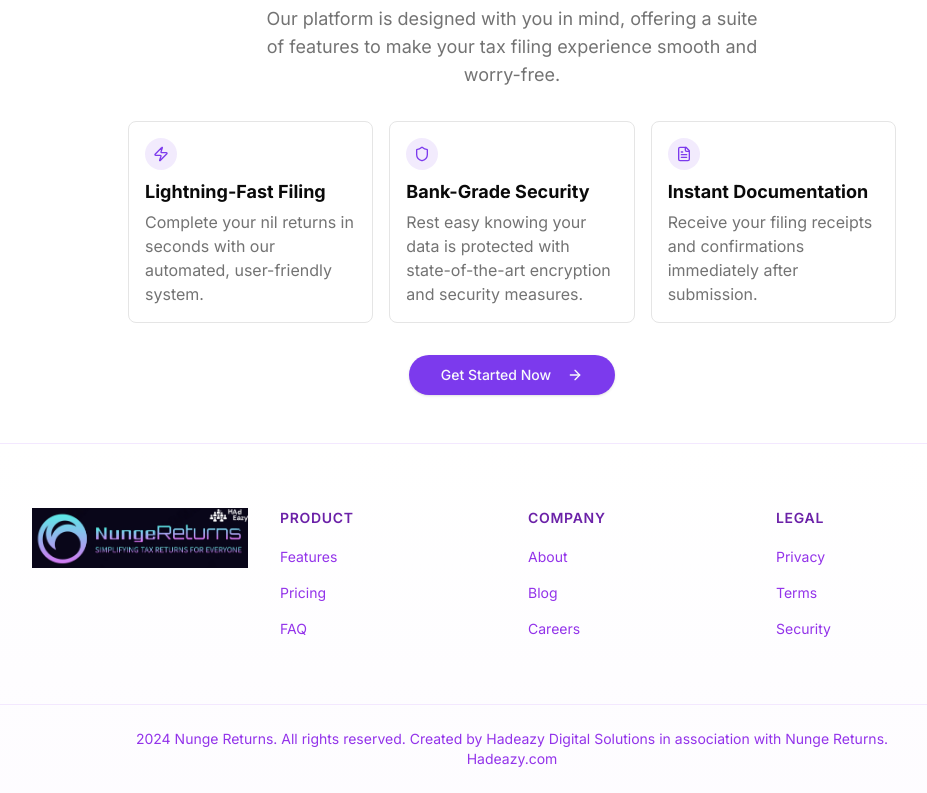
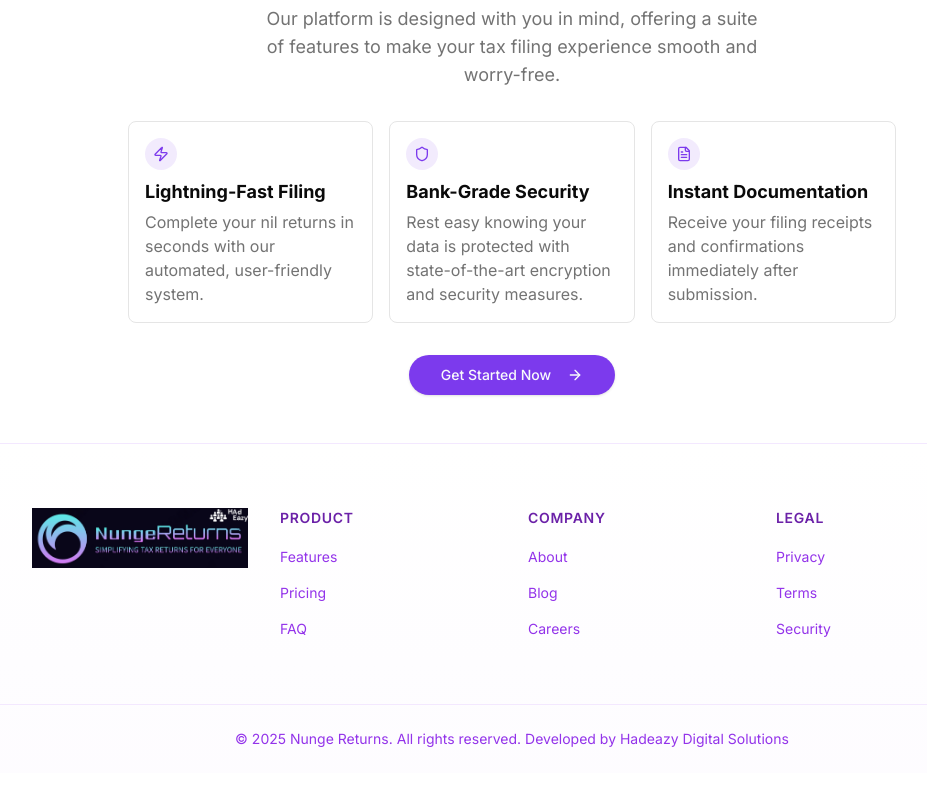
Before and after one commit to imodoiepale/nunge-returns, a Next.js app: page / in a window 1280 px wide. Shown: the part 612-1405 px from the top of the page, without its empty margins (128-1055 px from the left). Built offline with nearby package versions, Linux system fonts and the light colour scheme; no server answers; the database is empty.

Commit message:
footer changes

```diff
--- a/components/site-footer.tsx
+++ b/components/site-footer.tsx
@@ -106,16 +106,7 @@ export function SiteFooter() {
       <div className="border-t border-purple-100">
         <div className="container px-4 py-6">
           <p className="text-center text-sm text-purple-600">
-            {new Date().getFullYear()} Nunge Returns. All rights reserved. Created by Hadeazy Digital Solutions in association with Nunge Returns.
-            <br />
-            <a
-              href="https://hadeazy.com"
-              className="text-sm text-purple-600 transition-colors hover:text-purple-800"
-              target="_blank"
-              rel="noopener noreferrer"
-            >
-              Hadeazy.com
-            </a>
+            &copy; 2025 Nunge Returns. All rights reserved. Developed by <a href="https://hadeazy.com" className="text-sm text-purple-600 transition-colors hover:text-purple-800" target="_blank" rel="noopener noreferrer">Hadeazy Digital Solutions</a>
           </p>
         </div>
       </div>
```
